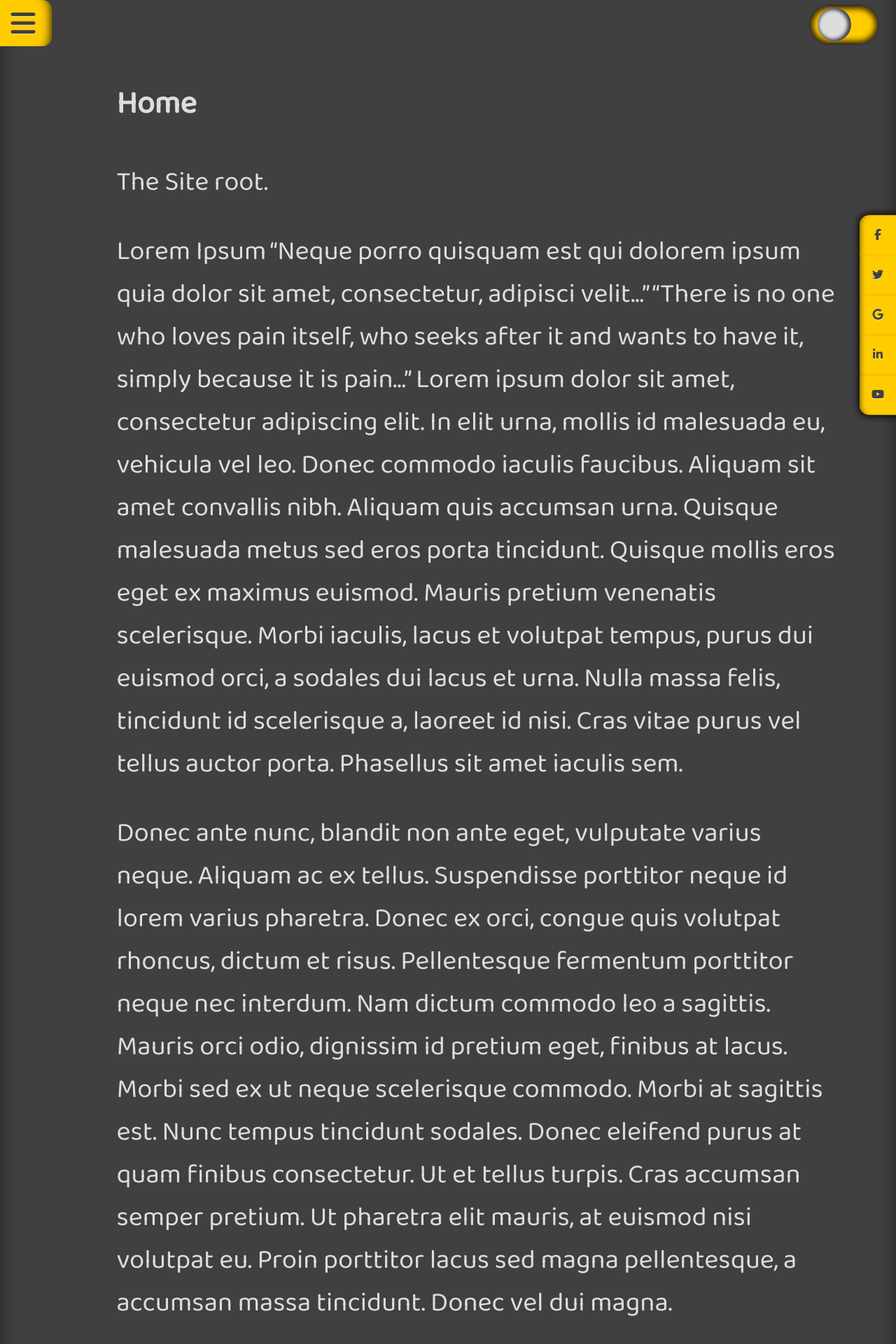
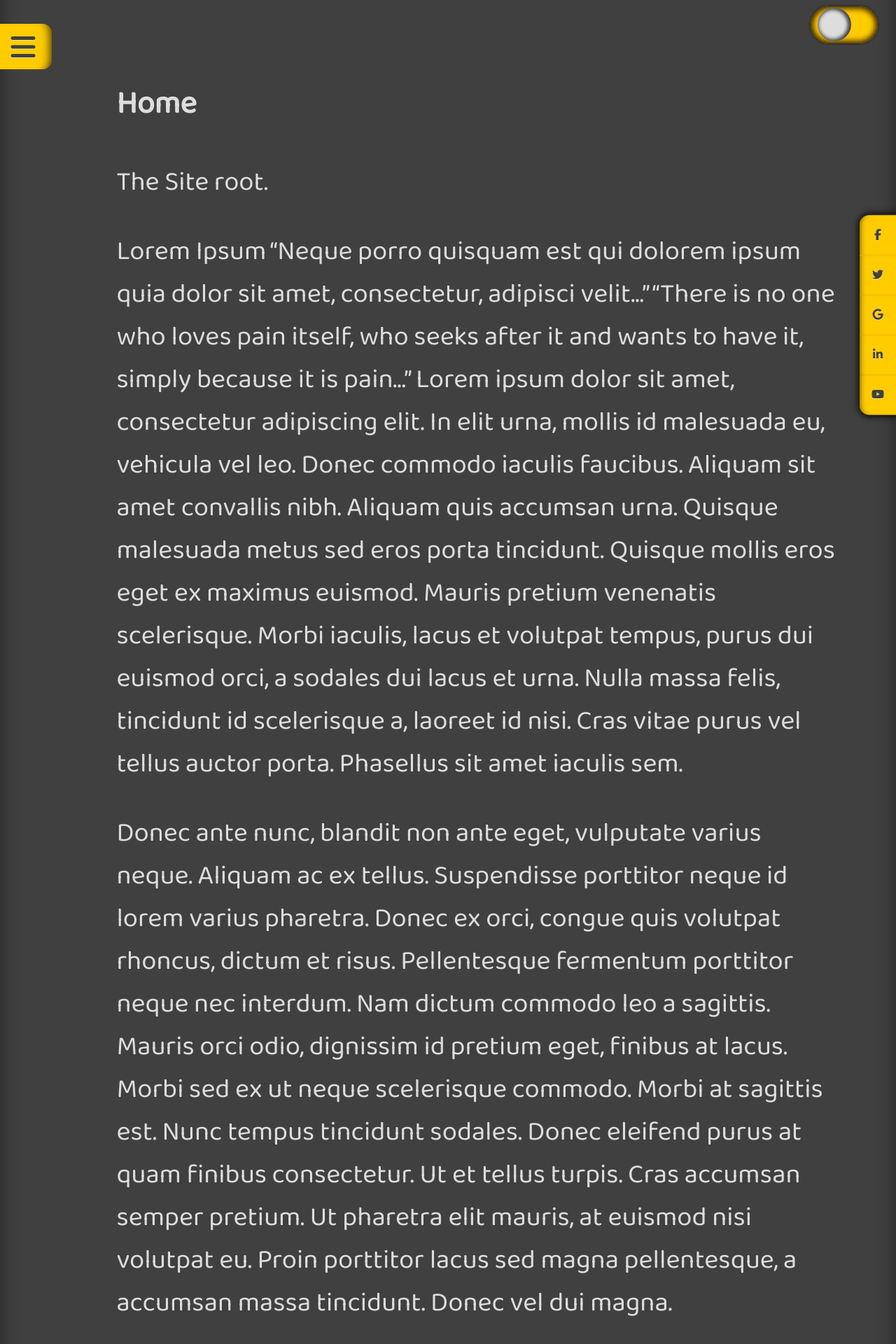
Before and after one commit to brettjrea/brettjrea.github.io-old, a Jekyll site: the page built from index.md, in a window 1280 px wide. Shown: the top 1920 px of the page at 70% size. Built offline with Jekyll 4.4.1, drawn with Linux system fonts in a browser that asks for light colours; nearby versions of some CDN libraries; comment, search, counter and statistics services are not loaded.

Commit message:
Update styles.scss

```diff
--- a/assets/css/styles.scss
+++ b/assets/css/styles.scss
@@ -199,7 +199,7 @@ transition: 0.3s;
 
 .sidenav-toggle {
 position: relative;
-top: 0;
+top: 50%;
 margin-left: -2rem;
 z-index: 2;
 padding: .8rem 1rem .8rem 2.5rem;
```
